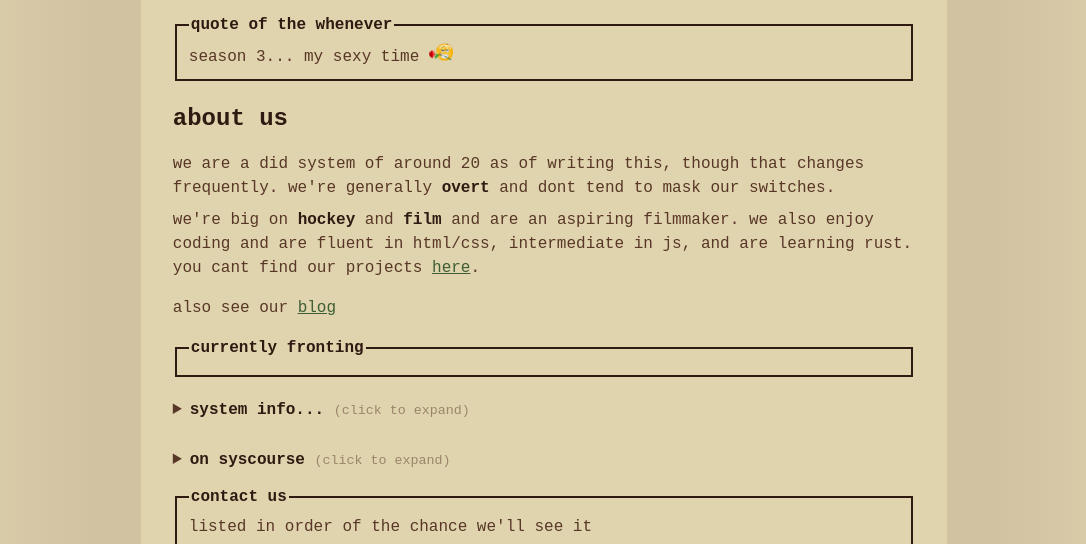
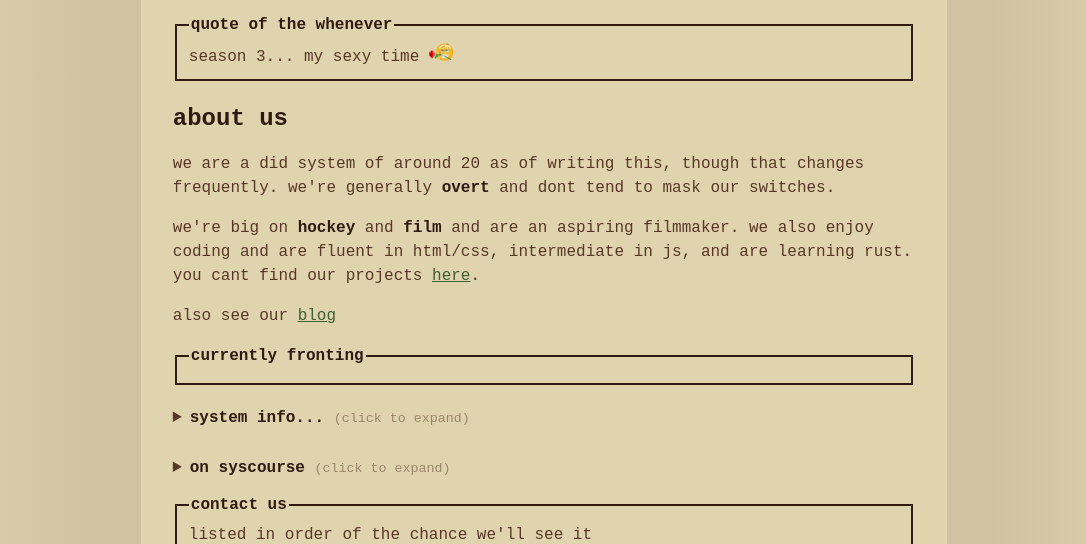
Before and after one commit to finchhes/system, a plain HTML site: page index.html in a window 1280 px wide. Shown: the part 181-725 px from the top of the page, without its empty margins (96-1182 px from the left). Drawn offline with Linux system fonts and the light colour scheme; no server answers.

Commit message:
ch : br -> p

```diff
--- a/index.html
+++ b/index.html
@@ -27,7 +27,9 @@
 
 			<h2>about us</h2>
 			<p>
-				we are a did system of around 20 as of writing this, though that changes frequently. we're generally <strong>overt</strong> and dont tend to mask our switches. <br />
+				we are a did system of around 20 as of writing this, though that changes frequently. we're generally <strong>overt</strong> and dont tend to mask our switches.
+			</p>
+			<p>
 				we're big on <strong>hockey</strong> and <strong>film</strong> and are an aspiring filmmaker. we also enjoy coding and are fluent in html/css, intermediate in js, and are learning rust. you cant find our projects <a href="https://github.com/finchhes">here</a>.
 			</p>
 			<p>also see our <a href="blog">blog</a></p>
```
